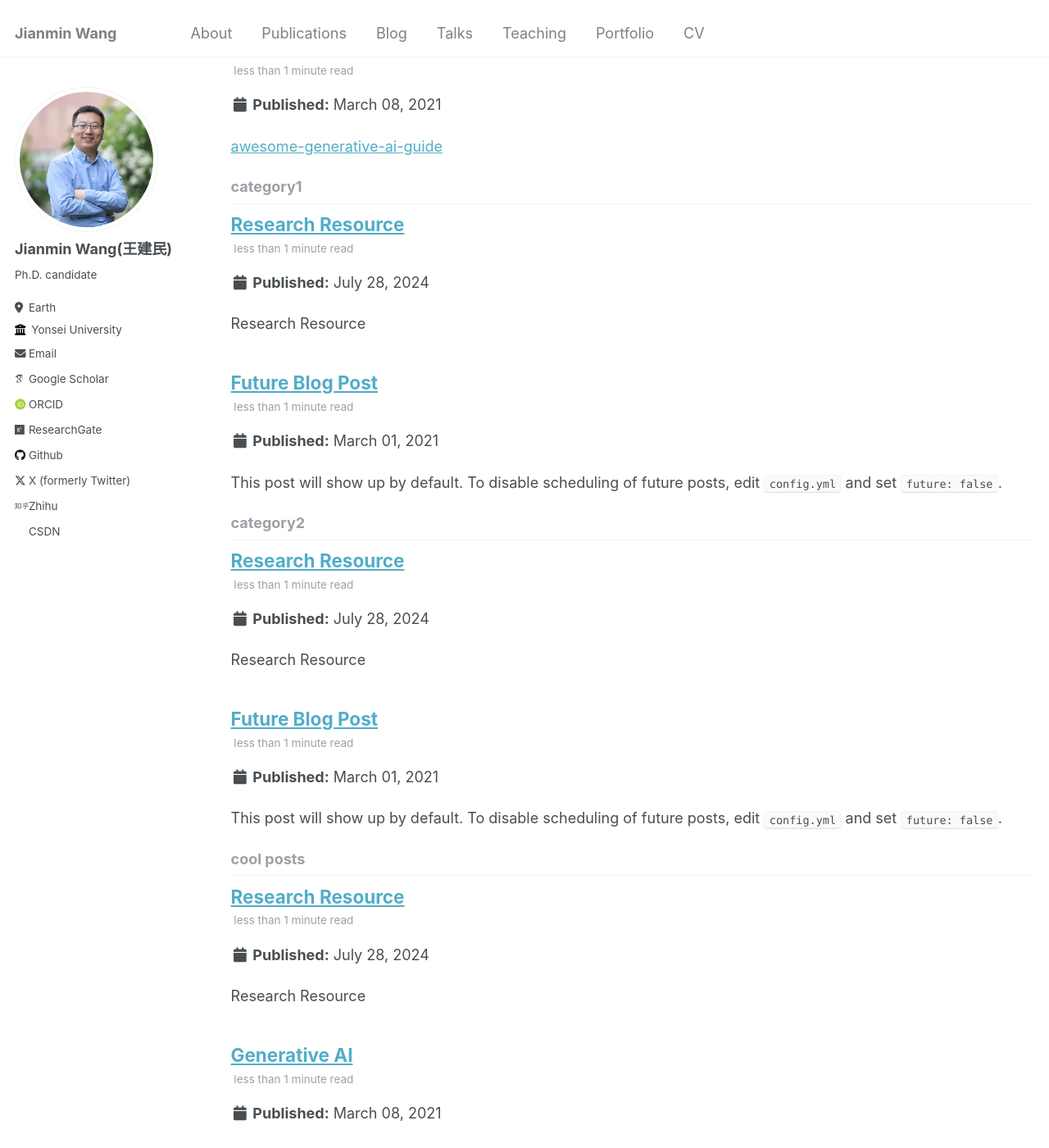
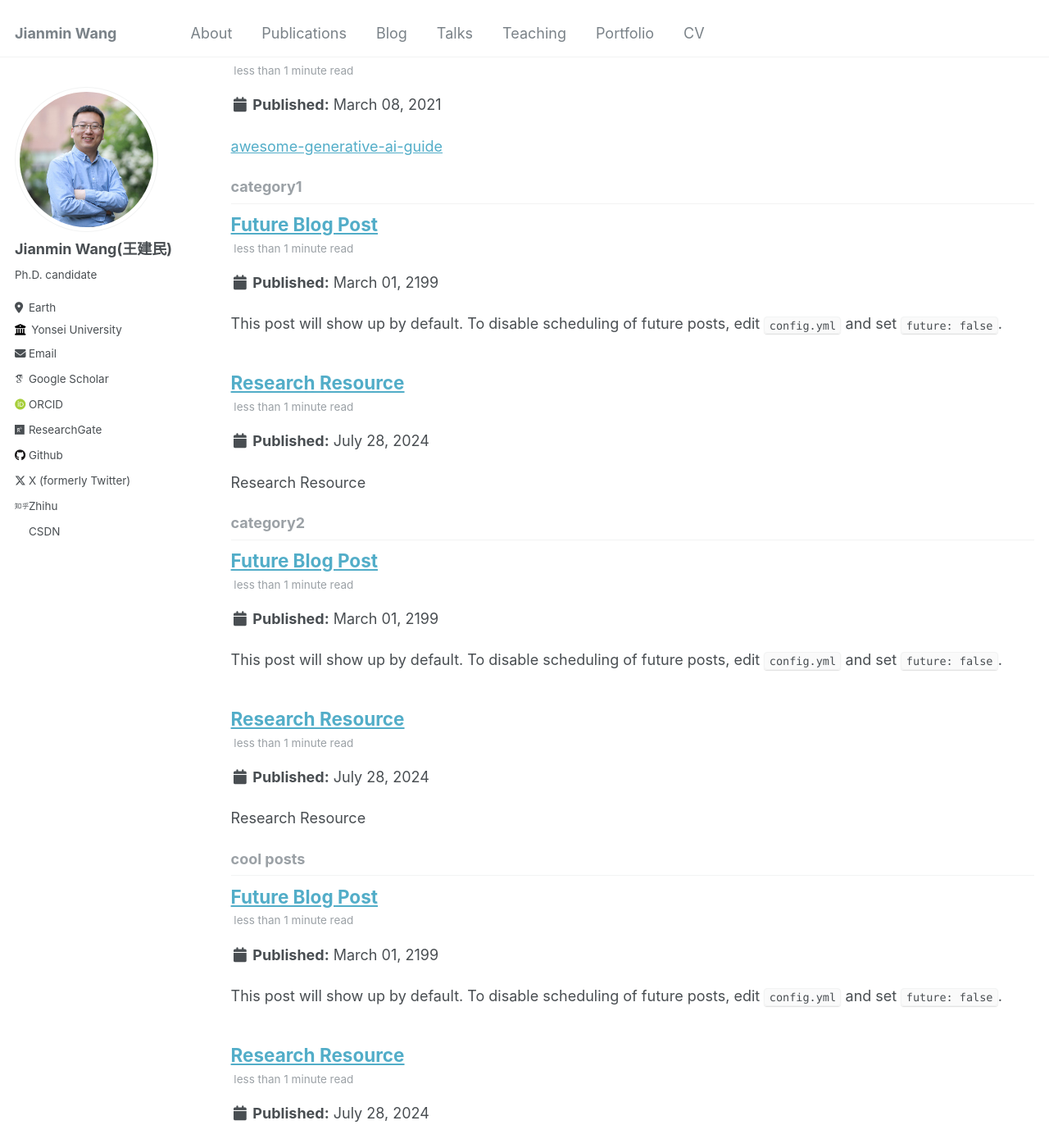
Before and after one commit to Jianmin2drugai/Jianmin2drugai.github.io, a Jekyll site: the page built from _pages/tag-archive.html, in a window 1280 px wide and 1400 px high, scrolled down 2416 px. Shown: the whole window at 82% size. Built offline with Jekyll 4.4.1, drawn with Linux system fonts in a browser that asks for light colours; some web fonts are replaced; some of the changed text lies outside the part shown.

Commit message:
Update 2199-01-01-future-post.md

```diff
--- a/_posts/2199-01-01-future-post.md
+++ b/_posts/2199-01-01-future-post.md
@@ -1,7 +1,7 @@
 ---
 title: 'Future Blog Post'
-date: 2021-03-01
-permalink: /posts/2021/03/blog-post-1/
+date: 2199-03-01
+permalink: /posts/2199/03/blog-post-1/
 tags:
   - cool posts
   - category1
```
